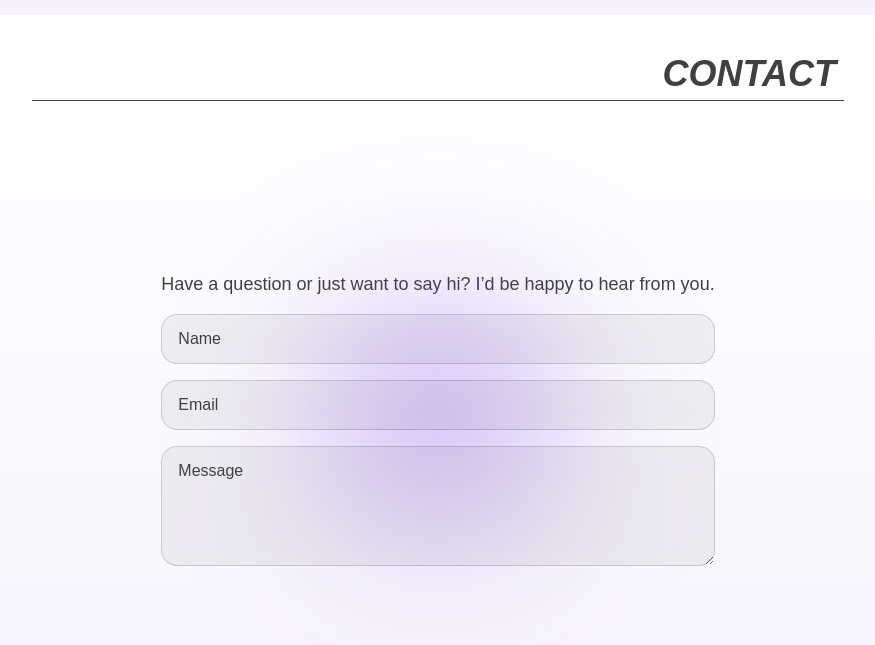
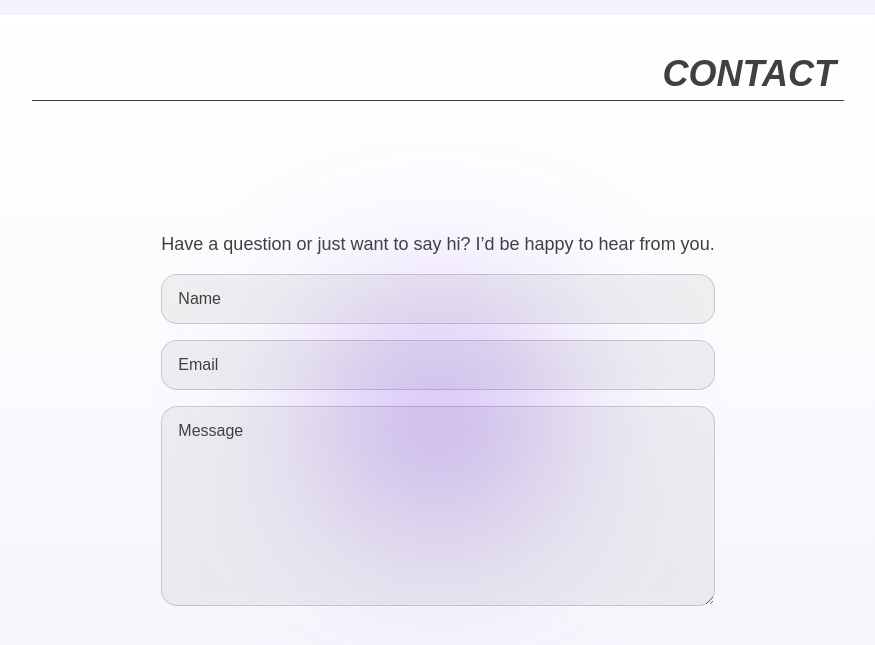
Before and after one commit to punit-shah/punitshah-dev-v2, a React (Vite) app: page / in a window 1280 px wide. Shown: the part 2385-3030 px from the top of the page, without its empty margins (238-1113 px from the left). Built offline with nearby package versions, Linux system fonts and the light colour scheme; no server answers; a web font is replaced by a local one.

Commit message:
Make textarea taller on larger screens

```diff
--- a/src/components/Input/Input.module.css
+++ b/src/components/Input/Input.module.css
@@ -45,6 +45,10 @@
 textarea.input {
   resize: vertical;
   min-height: 120px;
+
+  @media (min-height: 600px) {
+    min-height: 200px;
+  }
 }
 
 .label {
```
